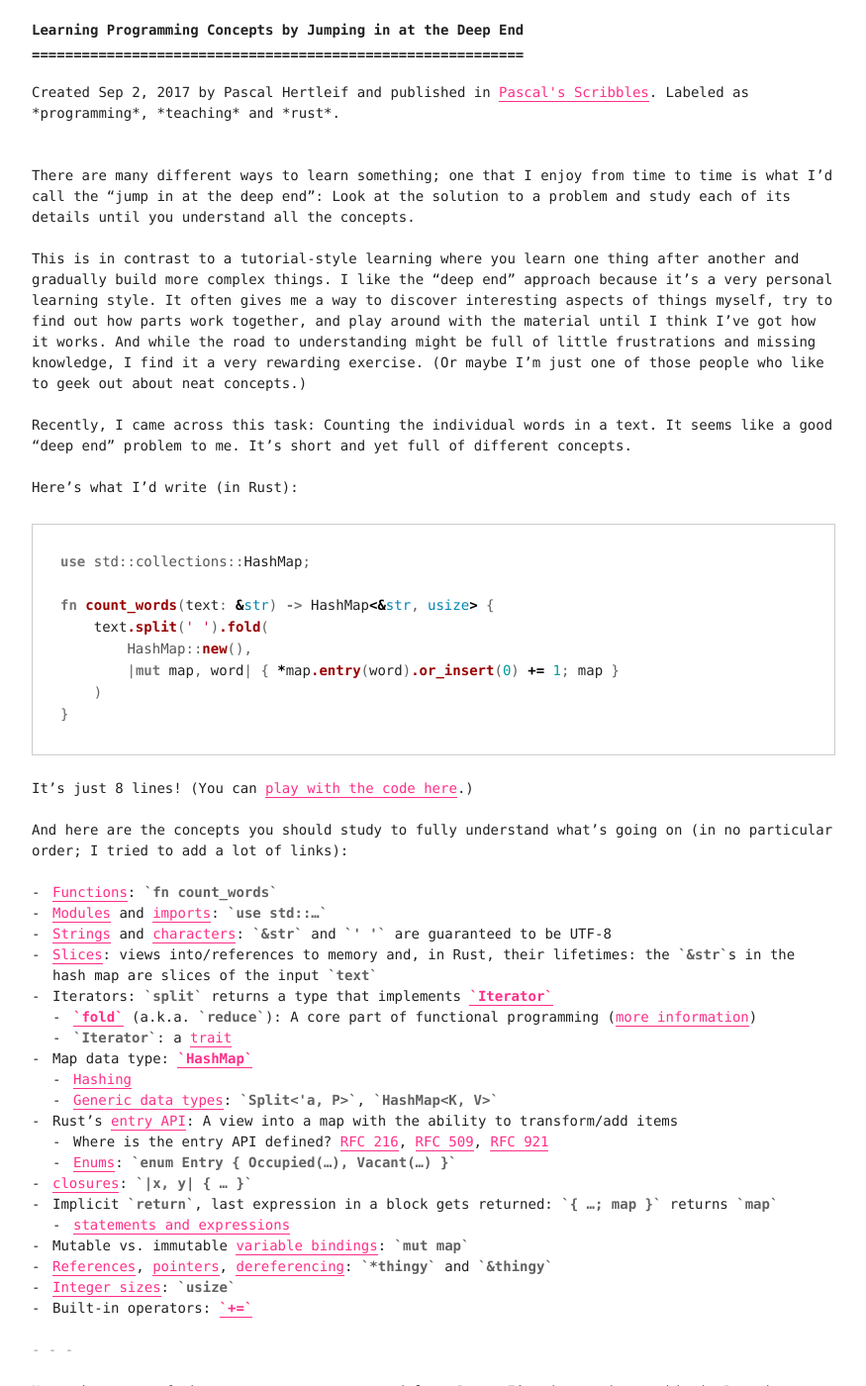
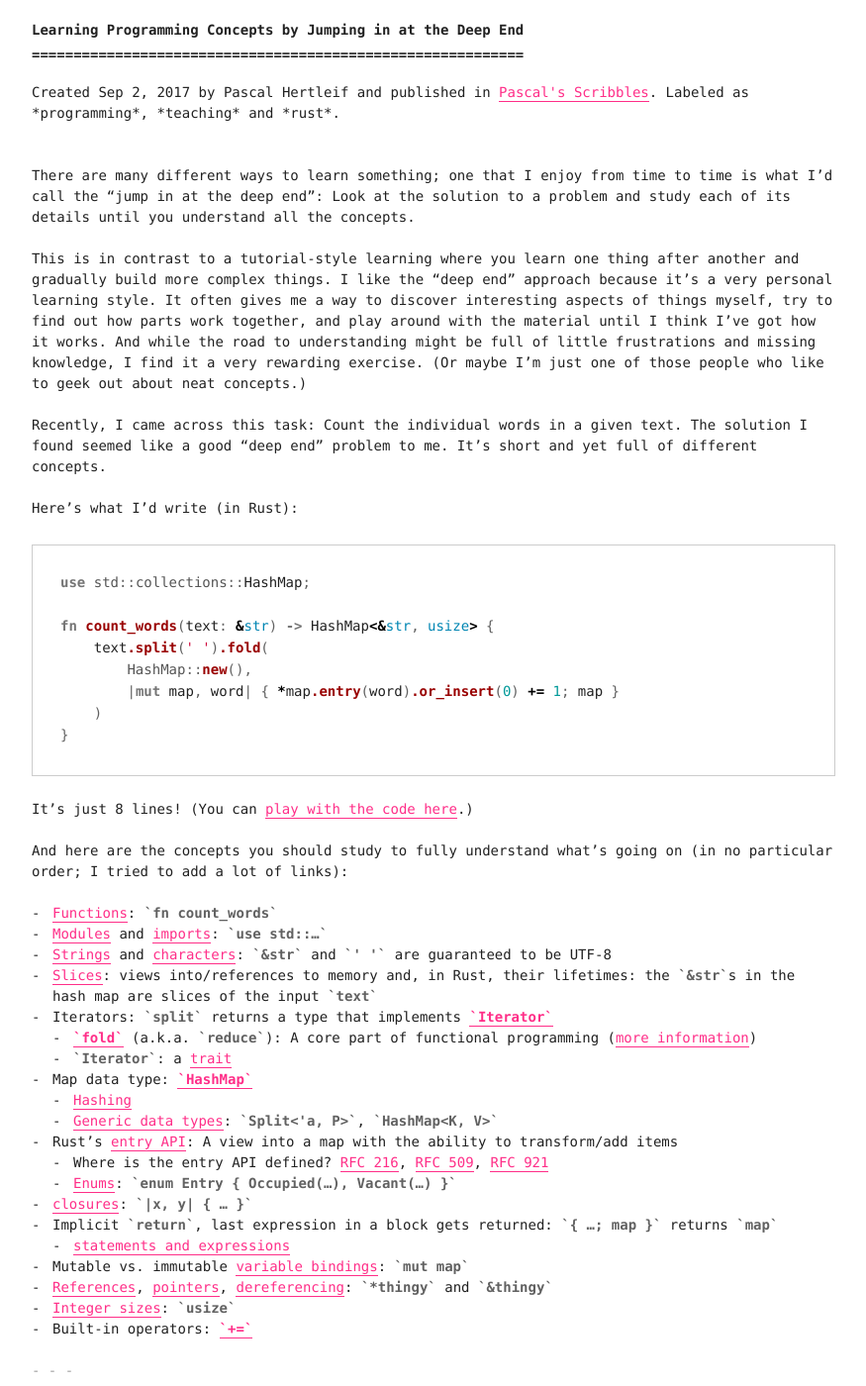
Before and after one commit to killercup/scribbles, a Jekyll site: the page built from _posts/2017-09-02-learn-programming-jump-in-at-the-deep-end.md, in a window 1280 px wide and 1400 px high. Shown: the whole window at 99% size, without its empty margins (202-1077 px from the left). Built offline with Jekyll 4.4.1, drawn with Linux system fonts in a browser that asks for light colours; some of the changed text lies outside the part shown.

Commit message:
Deep End: Fix Typos

```diff
--- a/_posts/2017-09-02-learn-programming-jump-in-at-the-deep-end.md
+++ b/_posts/2017-09-02-learn-programming-jump-in-at-the-deep-end.md
@@ -25,8 +25,8 @@ I find it a very rewarding exercise.
 (Or maybe I'm just one of those people who like to geek out about neat concepts.)
 
 Recently, I came across this task:
-Counting the individual words in a text.
-It seems like a good "deep end" problem to me.
+Count the individual words in a given text.
+The solution I found seemed like a good "deep end" problem to me.
 It's short and yet full of different concepts.
 
 Here's what I'd write (in Rust):
```
Also changed, not shown: other parts of _posts/2017-09-02-learn-programming-jump-in-at-the-deep-end.md (+1 -1 lines).
